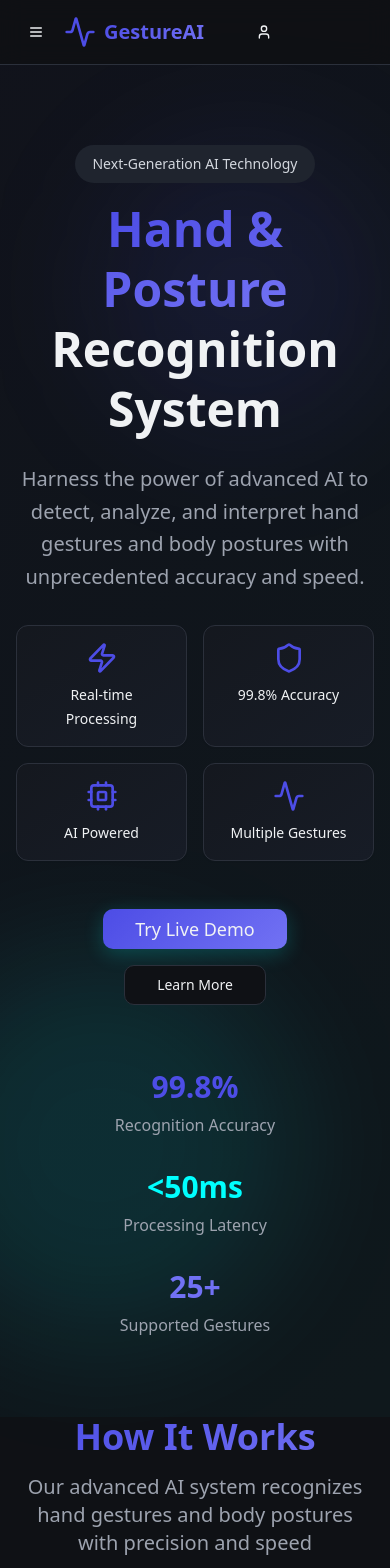
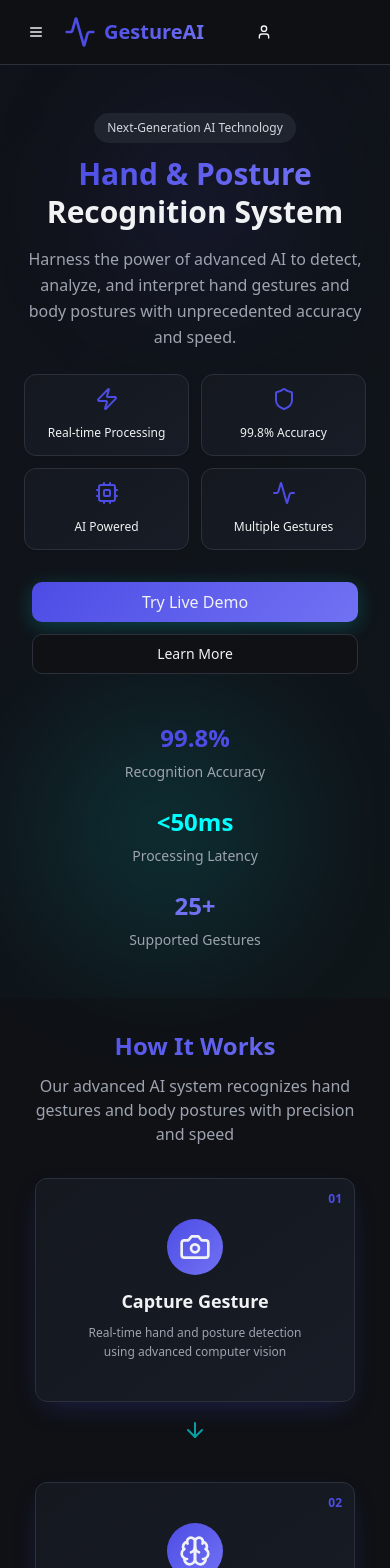
Before and after one commit to ProgrammerDavid1234/gesture-project, a React (Vite) app: page / in a window 390 px wide. Shown: the top 1568 px of the page. Built offline with nearby package versions, Linux system fonts and the light colour scheme.

Commit message:
Make site responsive and change icon
Improve responsiveness and update favicon.

```diff
--- a/src/components/home/FlowDiagram.tsx
+++ b/src/components/home/FlowDiagram.tsx
@@ -25,39 +25,39 @@ export const FlowDiagram = () => {
   ];
 
   return (
-    <div className="w-full max-w-6xl mx-auto px-4">
+    <div className="w-full max-w-6xl mx-auto px-4 sm:px-6 py-8 sm:py-12">
       {/* Title */}
-      <div className="text-center mb-12">
-        <h2 className="text-4xl font-bold mb-4 bg-gradient-primary bg-clip-text text-transparent">
+      <div className="text-center mb-8 sm:mb-12">
+        <h2 className="text-2xl sm:text-3xl md:text-4xl font-bold mb-3 sm:mb-4 bg-gradient-primary bg-clip-text text-transparent">
           How It Works
         </h2>
-        <p className="text-xl text-muted-foreground max-w-2xl mx-auto">
+        <p className="text-base sm:text-lg md:text-xl text-muted-foreground max-w-2xl mx-auto px-2">
           Our advanced AI system recognizes hand gestures and body postures with precision and speed
         </p>
       </div>
 
       {/* Flow Steps */}
-      <div className="flex flex-col lg:flex-row items-center justify-center space-y-8 lg:space-y-0 lg:space-x-8 mb-12">
+      <div className="flex flex-col lg:flex-row items-center justify-center space-y-6 sm:space-y-8 lg:space-y-0 lg:space-x-6 xl:space-x-8 mb-8 sm:mb-12">
         {steps.map((step, index) => (
-          <div key={index} className="flex flex-col lg:flex-row items-center">
+          <div key={index} className="flex flex-col lg:flex-row items-center w-full lg:w-auto">
             {/* Step Card */}
-            <div className="flow-step w-80 h-64 flex flex-col items-center justify-center">
-              <div className={`p-4 rounded-full bg-gradient-primary mb-4 ${step.color}`}>
-                <step.icon className="h-12 w-12 text-primary-foreground" />
+            <div className="flow-step w-full max-w-xs sm:max-w-sm lg:w-72 xl:w-80 h-56 sm:h-64 flex flex-col items-center justify-center mx-auto">
+              <div className={`p-3 sm:p-4 rounded-full bg-gradient-primary mb-3 sm:mb-4 ${step.color}`}>
+                <step.icon className="h-8 w-8 sm:h-10 sm:w-10 lg:h-12 lg:w-12 text-primary-foreground" />
               </div>
-              <h3 className="text-xl font-semibold mb-2 text-center">{step.title}</h3>
-              <p className="text-muted-foreground text-center text-sm leading-relaxed">
+              <h3 className="text-lg sm:text-xl font-semibold mb-2 text-center px-2">{step.title}</h3>
+              <p className="text-muted-foreground text-center text-xs sm:text-sm leading-relaxed px-4">
                 {step.description}
               </p>
-              <div className="absolute top-4 right-4 text-xs font-bold text-primary">
+              <div className="absolute top-3 sm:top-4 right-3 sm:right-4 text-xs font-bold text-primary">
                 {String(index + 1).padStart(2, '0')}
               </div>
             </div>
 
             {/* Arrow */}
             {index < steps.length - 1 && (
-              <div className="flow-arrow mx-4 lg:mx-8">
-                <ArrowRight className="h-8 w-8 lg:h-12 lg:w-12 rotate-90 lg:rotate-0" />
+              <div className="flow-arrow mx-4 lg:mx-6 xl:mx-8 my-4 lg:my-0">
+                <ArrowRight className="h-6 w-6 sm:h-8 sm:w-8 lg:h-10 lg:w-10 xl:h-12 xl:w-12 rotate-90 lg:rotate-0" />
               </div>
             )}
           </div>
@@ -65,12 +65,12 @@ export const FlowDiagram = () => {
       </div>
 
       {/* Start Button */}
-      <div className="text-center">
-        <Button className="tech-button text-lg px-8 py-4 group">
-          <Play className="mr-2 h-5 w-5 group-hover:scale-110 transition-transform" />
+      <div className="text-center px-4">
+        <Button className="tech-button text-base sm:text-lg px-6 sm:px-8 py-3 sm:py-4 group w-full sm:w-auto">
+          <Play className="mr-2 h-4 w-4 sm:h-5 sm:w-5 group-hover:scale-110 transition-transform" />
           Start Recognition
         </Button>
-        <p className="text-sm text-muted-foreground mt-4">
+        <p className="text-xs sm:text-sm text-muted-foreground mt-3 sm:mt-4">
           Click to begin real-time gesture recognition
         </p>
       </div>
--- a/src/components/home/HeroSection.tsx
+++ b/src/components/home/HeroSection.tsx
@@ -12,64 +12,64 @@ export const HeroSection = () => {
   ];
 
   return (
-    <section className="relative py-20 px-4">
+    <section className="relative py-12 sm:py-16 md:py-20 px-4 sm:px-6">
       {/* Background Effects */}
-      <div className="absolute inset-0 bg-gradient-glow opacity-30" />
-      <div className="absolute top-20 left-1/4 w-72 h-72 bg-primary/10 rounded-full blur-3xl animate-float" />
-      <div className="absolute bottom-20 right-1/4 w-96 h-96 bg-accent/10 rounded-full blur-3xl animate-float" style={{ animationDelay: '1s' }} />
+      <div className="absolute inset-0 bg-gradient-glow opacity-20 sm:opacity-30" />
+      <div className="absolute top-10 sm:top-20 left-1/4 w-48 sm:w-72 h-48 sm:h-72 bg-primary/10 rounded-full blur-3xl animate-float" />
+      <div className="absolute bottom-10 sm:bottom-20 right-1/4 w-64 sm:w-96 h-64 sm:h-96 bg-accent/10 rounded-full blur-3xl animate-float" style={{ animationDelay: '1s' }} />
 
       <div className="relative max-w-7xl mx-auto text-center">
         {/* Main Heading */}
-        <div className="mb-8">
-          <Badge variant="secondary" className="mb-4 px-4 py-2 text-sm font-medium">
+        <div className="mb-6 sm:mb-8">
+          <Badge variant="secondary" className="mb-3 sm:mb-4 px-3 sm:px-4 py-1.5 sm:py-2 text-xs sm:text-sm font-medium">
             Next-Generation AI Technology
           </Badge>
-          <h1 className="text-5xl md:text-7xl font-bold mb-6 leading-tight">
+          <h1 className="text-3xl sm:text-4xl md:text-5xl lg:text-6xl xl:text-7xl font-bold mb-4 sm:mb-6 leading-tight px-2">
             <span className="bg-gradient-primary bg-clip-text text-transparent">
               Hand & Posture
             </span>
             <br />
             <span className="text-foreground">Recognition System</span>
           </h1>
-          <p className="text-xl md:text-2xl text-muted-foreground max-w-3xl mx-auto leading-relaxed">
+          <p className="text-base sm:text-lg md:text-xl lg:text-2xl text-muted-foreground max-w-3xl mx-auto leading-relaxed px-2">
             Harness the power of advanced AI to detect, analyze, and interpret
             hand gestures and body postures with unprecedented accuracy and speed.
           </p>
         </div>
 
         {/* Feature Cards */}
-        <div className="grid grid-cols-2 md:grid-cols-4 gap-4 mb-12 max-w-4xl mx-auto">
+        <div className="grid grid-cols-2 lg:grid-cols-4 gap-3 sm:gap-4 mb-8 sm:mb-12 max-w-4xl mx-auto px-2">
           {features.map((feature, index) => (
-            <Card key={index} className="tech-card p-4 text-center group hover:scale-105 transition-all duration-300">
-              <feature.icon className="h-8 w-8 mx-auto mb-2 text-primary group-hover:text-accent transition-colors" />
-              <span className="text-sm font-medium">{feature.label}</span>
+            <Card key={index} className="tech-card p-3 sm:p-4 text-center group hover:scale-105 transition-all duration-300">
+              <feature.icon className="h-6 w-6 sm:h-8 sm:w-8 mx-auto mb-2 text-primary group-hover:text-accent transition-colors" />
+              <span className="text-xs sm:text-sm font-medium">{feature.label}</span>
             </Card>
           ))}
         </div>
 
         {/* CTA Buttons */}
-        <div className="flex flex-col sm:flex-row gap-4 justify-center items-center">
-          <Button className="tech-button text-lg px-8 py-4">
+        <div className="flex flex-col sm:flex-row gap-3 sm:gap-4 justify-center items-center px-4">
+          <Button className="tech-button text-base sm:text-lg px-6 sm:px-8 py-3 sm:py-4 w-full sm:w-auto">
             Try Live Demo
           </Button>
-          <Button variant="outline" className="border-border hover:bg-secondary/50 px-8 py-4">
+          <Button variant="outline" className="border-border hover:bg-secondary/50 px-6 sm:px-8 py-3 sm:py-4 w-full sm:w-auto">
             Learn More
           </Button>
         </div>
 
         {/* Stats */}
-        <div className="mt-16 grid grid-cols-1 md:grid-cols-3 gap-8 max-w-3xl mx-auto">
+        <div className="mt-12 sm:mt-16 grid grid-cols-1 sm:grid-cols-3 gap-6 sm:gap-8 max-w-3xl mx-auto px-4">
           <div className="text-center">
-            <div className="text-3xl font-bold text-primary mb-2">99.8%</div>
-            <div className="text-muted-foreground">Recognition Accuracy</div>
+            <div className="text-2xl sm:text-3xl font-bold text-primary mb-2">99.8%</div>
+            <div className="text-sm sm:text-base text-muted-foreground">Recognition Accuracy</div>
           </div>
           <div className="text-center">
-            <div className="text-3xl font-bold text-accent mb-2">&lt;50ms</div>
-            <div className="text-muted-foreground">Processing Latency</div>
+            <div className="text-2xl sm:text-3xl font-bold text-accent mb-2">&lt;50ms</div>
+            <div className="text-sm sm:text-base text-muted-foreground">Processing Latency</div>
           </div>
           <div className="text-center">
-            <div className="text-3xl font-bold text-primary-glow mb-2">25+</div>
-            <div className="text-muted-foreground">Supported Gestures</div>
+            <div className="text-2xl sm:text-3xl font-bold text-primary-glow mb-2">25+</div>
+            <div className="text-sm sm:text-base text-muted-foreground">Supported Gestures</div>
           </div>
         </div>
       </div>
```
